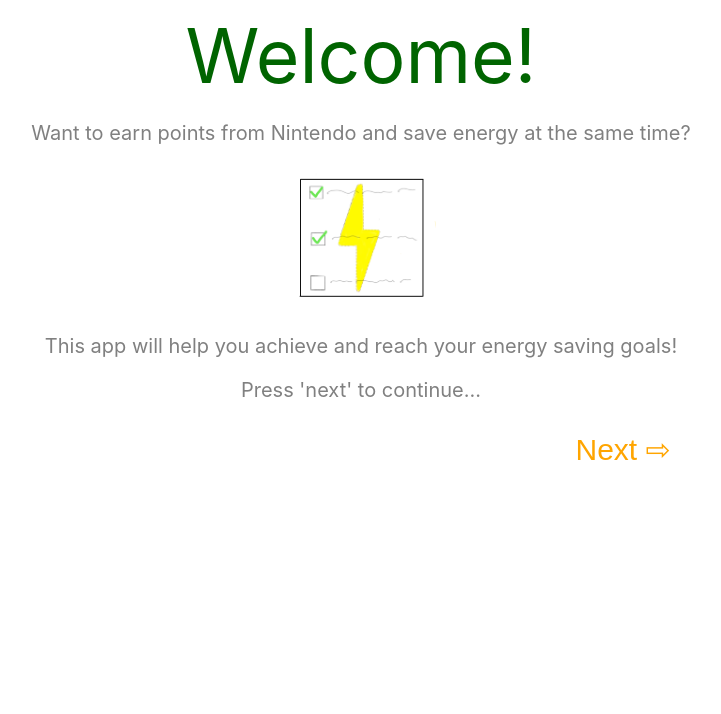
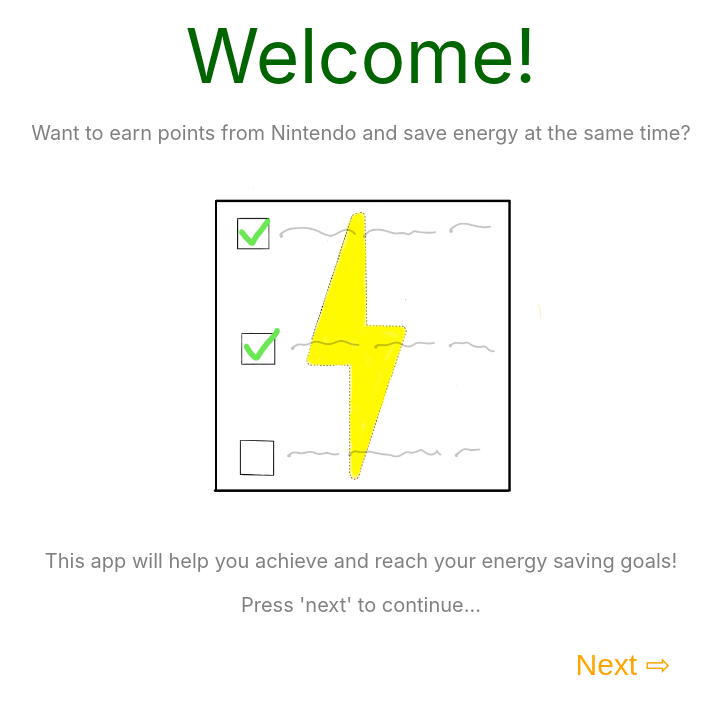
Before and after one commit to cwcrystal8/robopanda, a React (Create React App) app: page / in a window 1280 px wide. Shown: the top 714 px of the page, without its empty margins (279-1000 px from the left). Built offline with nearby package versions, Linux system fonts and the light colour scheme.

Commit message:
Fix formatting

```diff
--- a/src/App.css
+++ b/src/App.css
@@ -7,10 +7,6 @@ body {
 .main {
     text-align: center;
     color: grey
-}
-
-#logo {
-    width: 150px;
 }
 
 #welcome {
@@ -27,7 +23,6 @@ p {
 .button-div {
     display: flex;
     justify-content: space-between;
-    flex-direction: row-reverse;
     margin-bottom: 40px;
 }
 
@@ -47,6 +42,10 @@ button:hover {
     color: white;
     padding: 10px 20px;
     border-radius: 5px;
+}
+
+#home-next-button {
+    margin-left: auto;
 }
 
 /* ---------------- TO DO PAGE ------------------- */
--- a/src/App.tsx
+++ b/src/App.tsx
@@ -45,7 +45,7 @@ class App extends Component<{}, AppStateType> {
           <p id='welcome'>Welcome!</p>
           <p>Want to earn points from Nintendo and save energy at the same time?</p>
 
-          <img src='logo.png' alt='energy saving logo' id='logo'/>
+          <img src='logo.png' alt='energy saving logo' width='360px' height='360px'/>
 
           <p>This app will help you achieve and reach your energy saving goals!</p>
 
@@ -54,6 +54,7 @@ class App extends Component<{}, AppStateType> {
 
         <div className='button-div'>
           <button
+            id = 'home-next-button'
             onClick = {() => {this.setState({currPage: 'todos'})}}
           >
             Next &#8680;
@@ -124,14 +125,14 @@ class App extends Component<{}, AppStateType> {
 
         <div className='button-div'>
           <button
+            onClick = {() => {this.setState({currPage: 'home'})}}
+          >
+            &#8678; Back
+          </button>
+          <button
             onClick = {() => {this.setState({currPage: 'converter'})}}
           >
             Next &#8680;
-          </button>
-          <button
-            onClick = {() => {this.setState({currPage: 'home'})}}
-          >
-            &#8678; Back
           </button>
 
         </div>
@@ -175,17 +176,18 @@ class App extends Component<{}, AppStateType> {
         </div>
 
         <div className='button-div'>
-          <button className="next-button"
-            onClick = {() => {this.setState({gameHours: 0, gameMinutes: 0, currPage: 'converter'})}}
-          >
-            Next &#8680;
-          </button>
           <button
-              id = 'converter-next-button'
+              id = 'converter-back-button'
               onClick = {() => {this.setState({gameHours: 0, gameMinutes: 0, currPage: 'todos'})}}
             >
             &#8678; Back
           </button>
+          {/* <button className="next-button"
+            id = 'converter-next-button'
+            onClick = {() => {this.setState({gameHours: 0, gameMinutes: 0, currPage: 'converter'})}}
+          >
+            Next &#8680;
+          </button> */}
         </div>
       </div>
     );
```
